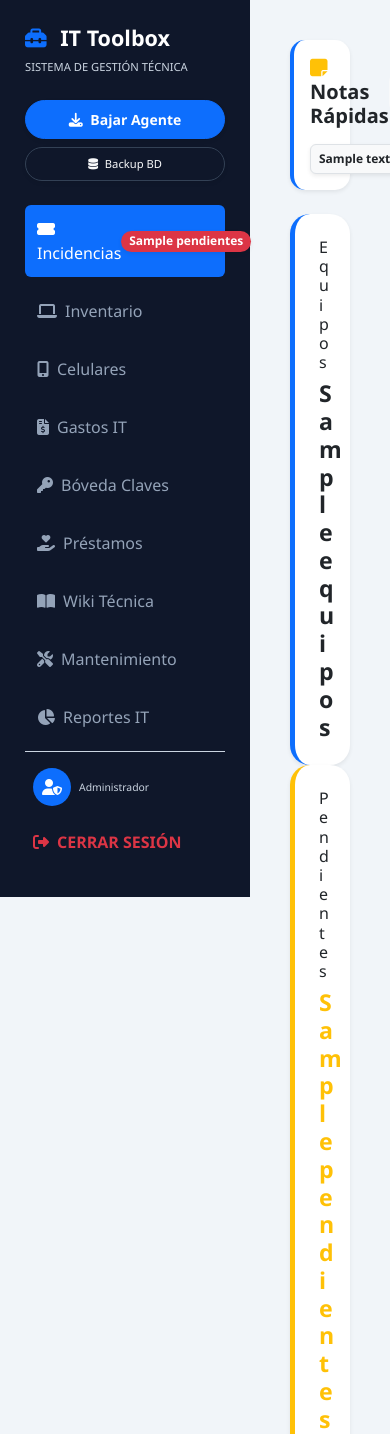
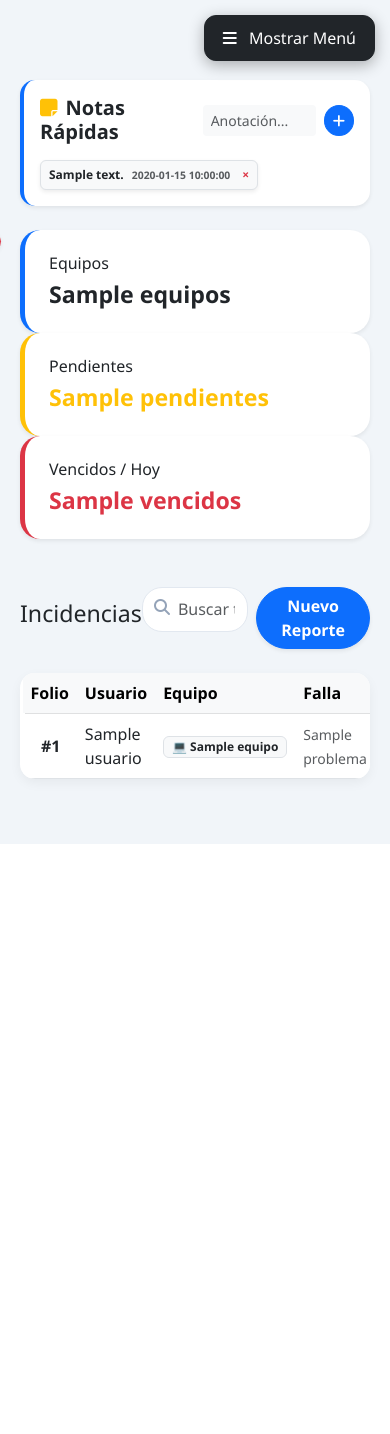
Before and after one commit to Alfredo1004/IT-Toolbox-Stable, a Flask app: template templates/toolbox.html in a window 390 px wide; the page is wider, and only the part inside the window is pictured. Shown: the top 1434 px of that part. After the commit the page ends 844 px from the top of that part, so only its background shows below. Run offline with Flask 3, Linux system fonts and the light colour scheme; the template is opened without the code that fills it: most values are stand-ins (such as "Sample title", 1, 10 or a date in 2020).

Commit message:
Versión estable: Sidebar responsivo y botón de menú optimizado

```diff
--- a/templates/toolbox.html
+++ b/templates/toolbox.html
@@ -35,12 +35,71 @@
     .borde-prohibido { border-left: 5px solid #dc3545 !important; }
     .borde-normal { border-left: 5px solid transparent !important; }
 </style>
+
+<style>
+    /* --- Estructura Base y Escritorio --- */
+    .sidebar {
+        background: var(--it-side);
+        color: white;
+        min-height: 100vh;
+        position: fixed;
+        width: 250px;
+        padding: 25px;
+        z-index: 1050;
+        transition: all 0.3s ease-in-out;
+        left: 0;
+    }
+
+    .main-content {
+        margin-left: 250px;
+        padding: 40px;
+        width: calc(100% - 250px);
+        transition: all 0.3s ease-in-out;
+    }
+
+    .sidebar.collapsed { left: -250px; }
+    .main-content.expanded { margin-left: 0; width: 100%; }
+
+    /* --- RESPONSIVIDAD MÓVIL (Celulares) --- */
+    @media (max-width: 992px) {
+        .sidebar { left: -250px !important; }
+        .sidebar.active { left: 0 !important; }
+
+        .main-content {
+            margin-left: 0 !important;
+            width: 100% !important;
+            padding: 20px;
+            padding-top: 80px !important; /* Espacio para el botón flotante */
+        }
+
+        /* Botón Flotante en la esquina superior derecha */
+        #sidebarToggle {
+            position: fixed;
+            top: 15px;
+            right: 15px;
+            z-index: 1100;
+            width: auto !important;
+            padding: 10px 18px;
+            border-radius: 12px;
+            box-shadow: 0 4px 15px rgba(0,0,0,0.3) !important;
+        }
+    }
+
+    /* Capa oscura de fondo */
+    .sidebar-overlay {
+        display: none; position: fixed; top: 0; left: 0;
+        width: 100vw; height: 100vh;
+        background: rgba(0,0,0,0.5); z-index: 1040;
+    }
+    .sidebar-overlay.active { display: block; }
+</style>
+
 </head>
 <body>
 
 <audio id="notifSound" preload="auto"><source src="/static/sounds/notify.mp3" type="audio/mpeg"></audio>
 
-<div class="sidebar">
+<div class="sidebar" id="sidebar">
     <h4 class="fw-bold mb-2"><i class="fas fa-toolbox text-primary me-2"></i> IT Toolbox</h4>
     <p class="small text-muted mb-4" style="font-size: 0.7rem;">SISTEMA DE GESTIÓN TÉCNICA</p>
     <a href="/descargar_agente" class="btn btn-primary btn-sm w-100 mb-2 rounded-pill fw-bold py-2 shadow-sm"><i class="fas fa-download me-1"></i> Bajar Agente</a>
@@ -61,6 +120,8 @@
         <a class="nav-link" data-bs-toggle="pill" href="#reportes"><i class="fas fa-chart-pie me-2"></i>Reportes IT</a>
     </nav>
 
+
+
     <hr class="text-muted mt-auto">
     <div class="d-flex align-items-center mb-3 px-2">
         <div class="bg-primary rounded-circle d-flex align-items-center justify-content-center me-2" style="width: 38px; height: 38px;"><i class="fas fa-user-shield text-white"></i></div>
@@ -72,7 +133,11 @@
     <a href="/logout" class="nav-link text-danger small p-2 fw-bold text-decoration-none"><i class="fas fa-sign-out-alt me-2"></i>CERRAR SESIÓN</a>
 </div>
 
-<div class="main-content">
+<div class="main-content" id="content">
+    <button class="btn btn-dark shadow-sm mb-4" id="sidebarToggle">
+    <i class="fas fa-bars me-2"></i> <span id="btnText">Mostrar Menú</span>
+    </button>
+
     {% with messages = get_flashed_messages(with_categories=true) %}
       {% if messages %}
         {% for category, message in messages %}
@@ -87,8 +152,26 @@
 
     <div id="notes-section">
         <div class="card card-custom p-3 border-start border-primary border-4 shadow-sm mb-4">
-            <div class="d-flex justify-content-between align-items-center mb-3"><h5 class="fw-bold mb-0"><i class="fas fa-sticky-note text-warning me-2"></i>Notas Rápidas</h5><form action="/agregar_nota" method="POST" class="d-flex gap-2 w-50"><input type="text" name="contenido" class="form-control form-control-sm border-0 bg-light" placeholder="Anotación..." required><button type="submit" class="btn btn-primary btn-sm rounded-circle"><i class="fas fa-plus"></i></button></form></div>
-            <div class="d-flex flex-wrap gap-2">{% for n in notas %}<div class="badge bg-light text-dark p-2 border d-flex align-items-center gap-2 shadow-sm"><span>{{ n.contenido }}</span><small class="text-muted" style="font-size: 0.65rem;">{{ n.fecha }}</small><a href="/eliminar_nota/{{ n.id }}" class="text-danger ms-1" style="text-decoration:none;">&times;</a></div>{% endfor %}</div>
+            <div class="d-flex justify-content-between align-items-center mb-3">
+                <h5 class="fw-bold mb-0">
+                    <i class="fas fa-sticky-note text-warning me-2"></i>Notas Rápidas
+                </h5>
+                <form action="/agregar_nota" method="POST" class="d-flex gap-2 w-50">
+                    <input type="text" name="contenido" class="form-control form-control-sm border-0 bg-light" placeholder="Anotación..." required>
+                    <button type="submit" class="btn btn-primary btn-sm rounded-circle">
+                        <i class="fas fa-plus"></i>
+                    </button>
+                </form>
+            </div>
+            <div class="d-flex flex-wrap gap-2">
+                {% for n in notas %}
+                <div class="badge bg-light text-dark p-2 border d-flex align-items-center gap-2 shadow-sm">
+                    <span>{{ n.contenido }}</span>
+                    <small class="text-muted" style="font-size: 0.65rem;">{{ n.fecha }}</small>
+                    <a href="/eliminar_nota/{{ n.id }}" class="text-danger ms-1" style="text-decoration:none;">&times;</a>
+                </div>
+                {% endfor %}
+            </div>
         </div>
     </div>
 
@@ -766,6 +849,73 @@ document.addEventListener('keyup', function (e) {
     }
 });
 
+document.addEventListener('DOMContentLoaded', function () {
+    const toggle = document.getElementById('sidebarToggle');
+    const sidebar = document.getElementById('sidebar');
+    const content = document.getElementById('content');
+    const overlay = document.getElementById('overlay');
+    const btnText = document.getElementById('btnText');
+
+    // Función maestra para sincronizar el texto del botón
+    function actualizarTexto() {
+        const isMobile = window.innerWidth <= 992;
+
+        if (isMobile) {
+            // En móvil, si tiene 'active' está visible, si no, está oculto
+            if (sidebar.classList.contains('active')) {
+                btnText.innerText = "Mostrar Menú";
+            } else {
+                btnText.innerText = "Ocultar Menú";
+            }
+        } else {
+            // En PC, si tiene 'collapsed' está oculto, si no, está visible
+            if (sidebar.classList.contains('collapsed')) {
+                btnText.innerText = "Mostrar Menú";
+            } else {
+                btnText.innerText = "Ocultar Menú";
+            }
+        }
+    }
+
+    // Evento principal del botón
+    toggle.addEventListener('click', function (e) {
+        e.preventDefault();
+        if (window.innerWidth > 992) {
+            sidebar.classList.toggle('collapsed');
+            content.classList.toggle('expanded');
+        } else {
+            sidebar.classList.toggle('active');
+            overlay.classList.toggle('active');
+        }
+        // Esperamos un instante a que las clases se apliquen para actualizar el texto
+        setTimeout(actualizarTexto, 10);
+    });
+
+    // Cerrar al tocar el fondo oscuro
+    overlay.addEventListener('click', function () {
+        sidebar.classList.remove('active');
+        overlay.classList.remove('active');
+        actualizarTexto();
+    });
+
+    // Sincronizar texto si el usuario cambia el tamaño de la ventana (redimensionar)
+    window.addEventListener('resize', actualizarTexto);
+
+    // Cerrar automáticamente al elegir una sección en el menú (móvil)
+    document.querySelectorAll('.nav-link').forEach(link => {
+        link.addEventListener('click', () => {
+            if (window.innerWidth <= 992) {
+                sidebar.classList.remove('active');
+                overlay.classList.remove('active');
+                actualizarTexto();
+            }
+        });
+    });
+
+    // Ejecución inicial al cargar la página
+    actualizarTexto();
+});
+
 </script>
 </body>
 </html>
```
